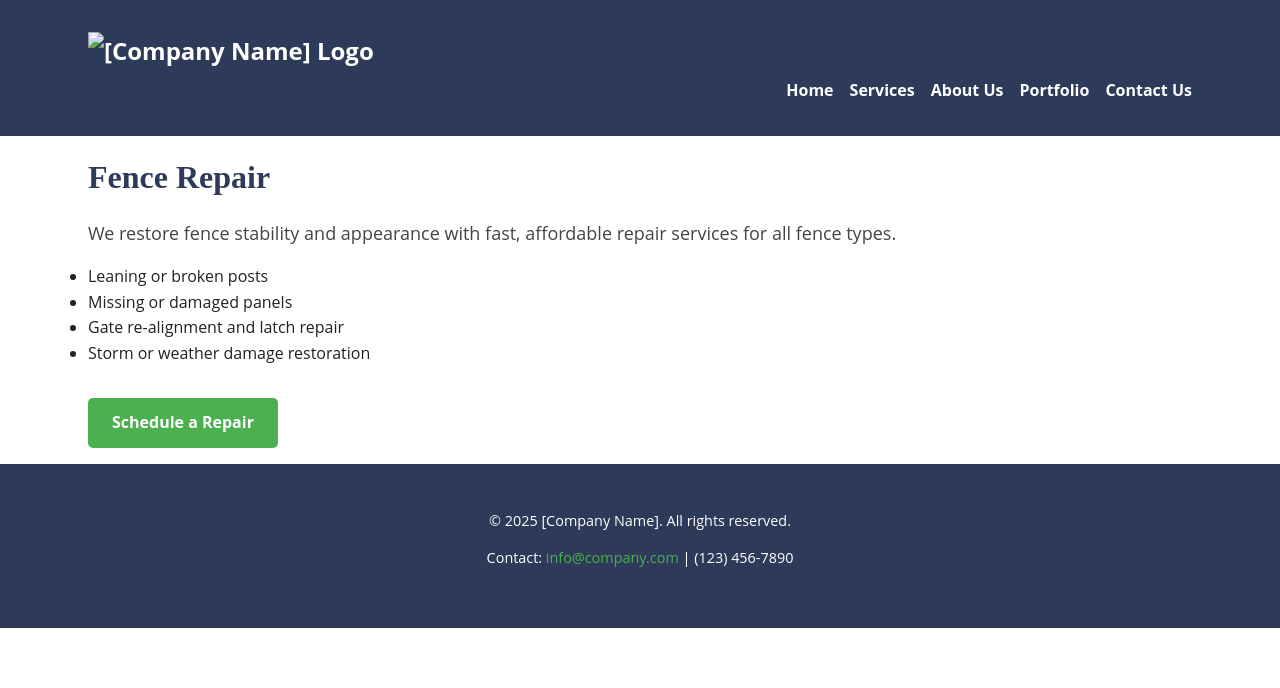
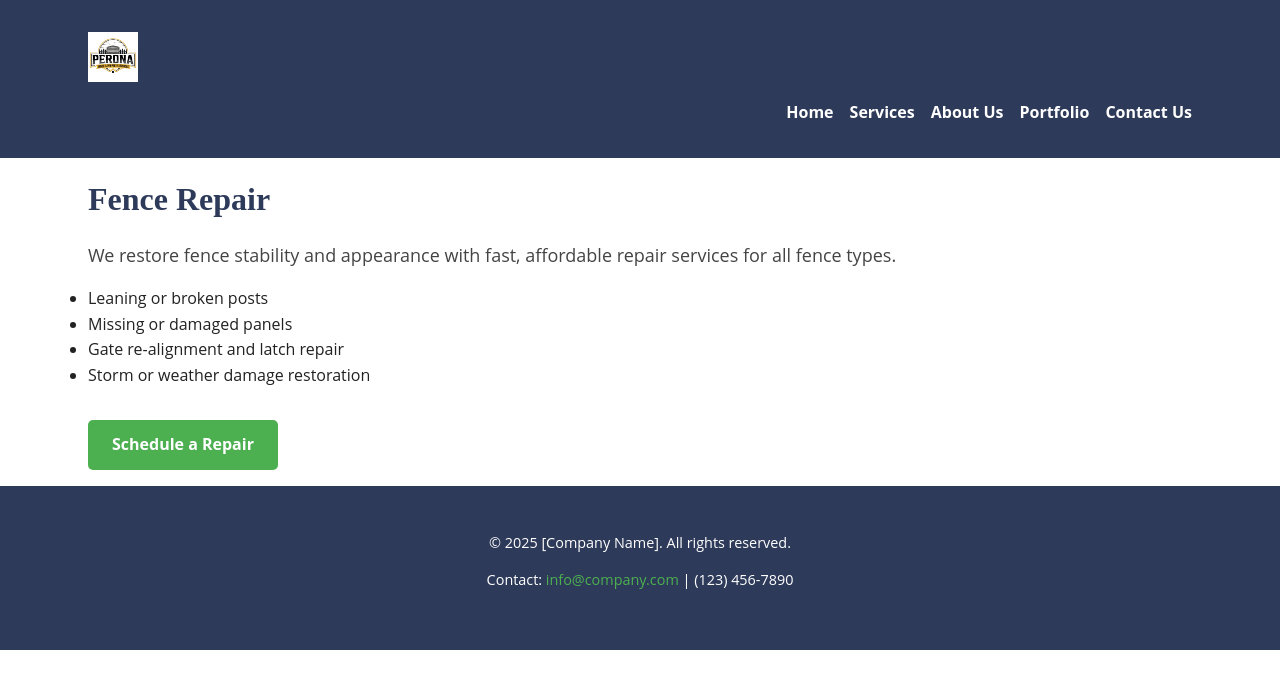
Before and after one commit to 609th/fence-website, a plain HTML site: page individual-service-pages/fence-repair.html in a window 1280 px wide. Drawn offline with Linux system fonts and the light colour scheme.

Commit message:
Update fence-repair.html

```diff
--- a/individual-service-pages/fence-repair.html
+++ b/individual-service-pages/fence-repair.html
@@ -12,9 +12,7 @@
   <header>
     <div class="container">
       <div id="logo">
-        <a href="../index.html">
-          <img src="../logo-placeholder.png" alt="[Company Name] Logo" />
-        </a>
+          <a href="../index.html"><img src="../logo-placeholder.jpeg" alt="Perona Fence & Property Services Logo" /></a>
       </div>
       <nav>
         <ul>
```
